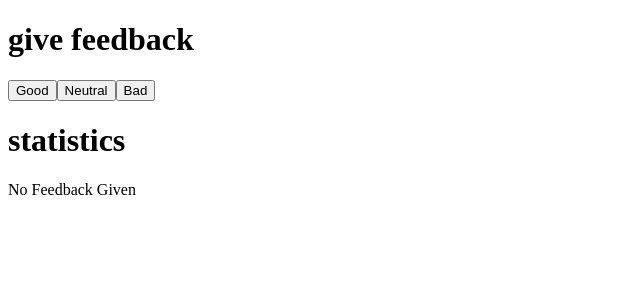
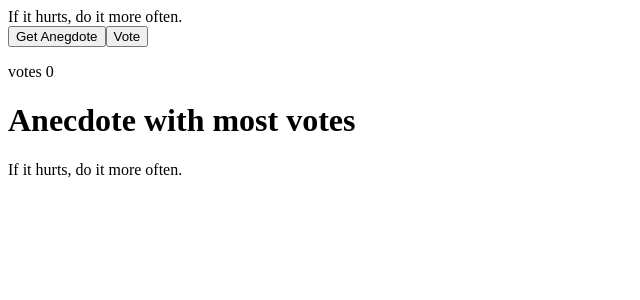
Before and after one commit to NatanielSlo/part1, a React (Vite) app: page / in a window 1280 px wide. Shown: the top 300 px of the page, without its empty margins (0-640 px from the left). Built offline with nearby package versions, Linux system fonts and the light colour scheme.

Commit message:
anecdote

```diff
--- a/src/App.jsx
+++ b/src/App.jsx
@@ -1,76 +1,65 @@
 import { useState } from "react";
 
-const Button = ({ handleClick, text }) => (
-  <button onClick={handleClick}>{text}</button>
-);
+const App = () => {
+  const anecdotes = [
+    "If it hurts, do it more often.",
+    "Adding manpower to a late software project makes it later!",
+    "The first 90 percent of the code accounts for the first 90 percent of the development time...The remaining 10 percent of the code accounts for the other 90 percent of the development time.",
+    "Any fool can write code that a computer can understand. Good programmers write code that humans can understand.",
+    "Premature optimization is the root of all evil.",
+    "Debugging is twice as hard as writing the code in the first place. Therefore, if you write the code as cleverly as possible, you are, by definition, not smart enough to debug it.",
+    "Programming without an extremely heavy use of console.log is same as if a doctor would refuse to use x-rays or blood tests when diagnosing patients.",
+    "The only way to go fast, is to go well.",
+  ];
 
-const StatisticLine = ({ text, value }) => (
-  <tr>
-    <td>{text}</td>
-    <td>{value}</td>
-  </tr>
-);
-
-const Statistics = ({ good, neutral, bad, all }) => {
-  if (all === 0) {
-    return <div>No Feedback Given</div>;
-  }
-  return (
-    <table>
-      <tbody>
-        <StatisticLine text="good" value={good}></StatisticLine>
-        <StatisticLine text="neutral" value={neutral}></StatisticLine>
-        <StatisticLine text="bad" value={bad}></StatisticLine>
-        <StatisticLine text="all" value={all}></StatisticLine>
-        <StatisticLine
-          text="avarage"
-          value={(good - bad) / all}
-        ></StatisticLine>
-        <StatisticLine
-          text="positive"
-          value={(good / all) * 100 + "%"}
-        ></StatisticLine>
-      </tbody>
-    </table>
-  );
-};
-
-const App = () => {
-  // save clicks of each button to its own state
-  const [good, setGood] = useState(0);
-  const [neutral, setNeutral] = useState(0);
-  const [bad, setBad] = useState(0);
-  const [all, setAll] = useState(0);
-
-  const handleGoodClick = () => {
-    setGood(good + 1);
-    setAll(all + 1);
+  const getRandomInt = (x) => {
+    console.log(x);
+    return Math.floor(Math.random() * x);
   };
 
-  const handleNeutralClick = () => {
-    setNeutral(neutral + 1);
-    setAll(all + 1);
+  const handleVote = () => {
+    const copy = { ...points };
+    copy[selected] += 1;
+    setPoints(copy);
   };
 
-  const handleBadClick = () => {
-    setBad(bad + 1);
-    setAll(all + 1);
+  const findAnecdoteWithMostVotes = () => {
+    let maxVotes = 0;
+    let maxIndex = 0;
+
+    for (let i = 0; i < anecdotes.length; i++) {
+      if (points[i] > maxVotes) {
+        maxVotes = points[i];
+        maxIndex = i;
+      }
+    }
+
+    return maxIndex;
   };
 
+  const [selected, setSelected] = useState(0);
+  const [points, setPoints] = useState({
+    0: 0,
+    1: 0,
+    2: 0,
+    3: 0,
+    4: 0,
+    5: 0,
+    6: 0,
+    7: 0,
+  });
+
+  const mostVotedIndex = findAnecdoteWithMostVotes();
+
   return (
-    <>
-      <h1>give feedback</h1>
-      <Button handleClick={handleGoodClick} text="Good"></Button>
-      <Button handleClick={handleNeutralClick} text="Neutral"></Button>
-      <Button handleClick={handleBadClick} text="Bad"></Button>
-      <h1>statistics</h1>
-      <Statistics
-        good={good}
-        neutral={neutral}
-        bad={bad}
-        all={all}
-      ></Statistics>
-    </>
+    <div>
+      <div>{anecdotes[selected]}</div>
+      <button onClick={() => setSelected(getRandomInt(7))}>Get Anegdote</button>
+      <button onClick={handleVote}>Vote</button>
+      <p>votes {points[selected]}</p>
+      <h1>Anecdote with most votes</h1>
+      <p>{anecdotes[mostVotedIndex]}</p>
+    </div>
   );
 };
 
```
